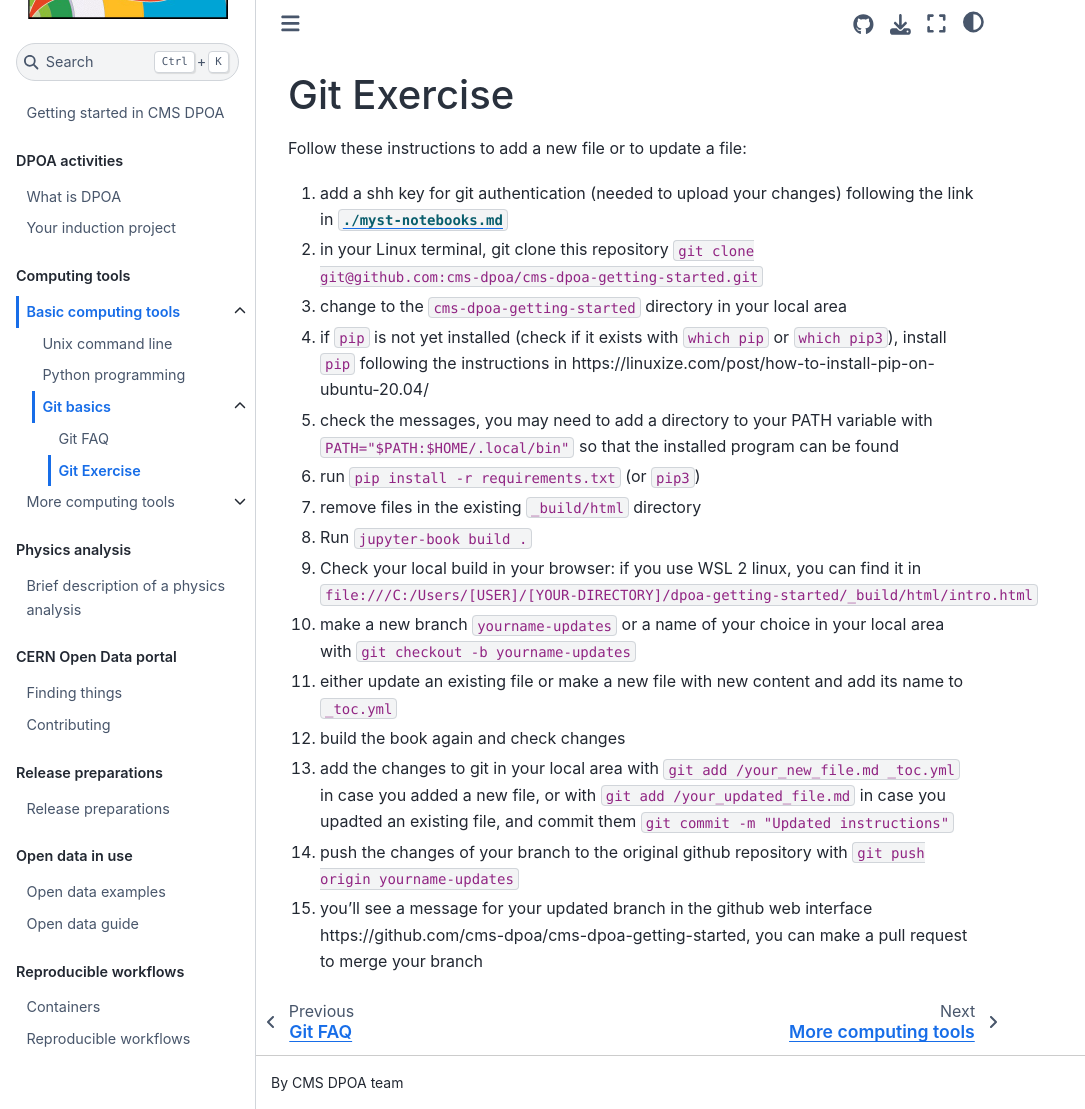
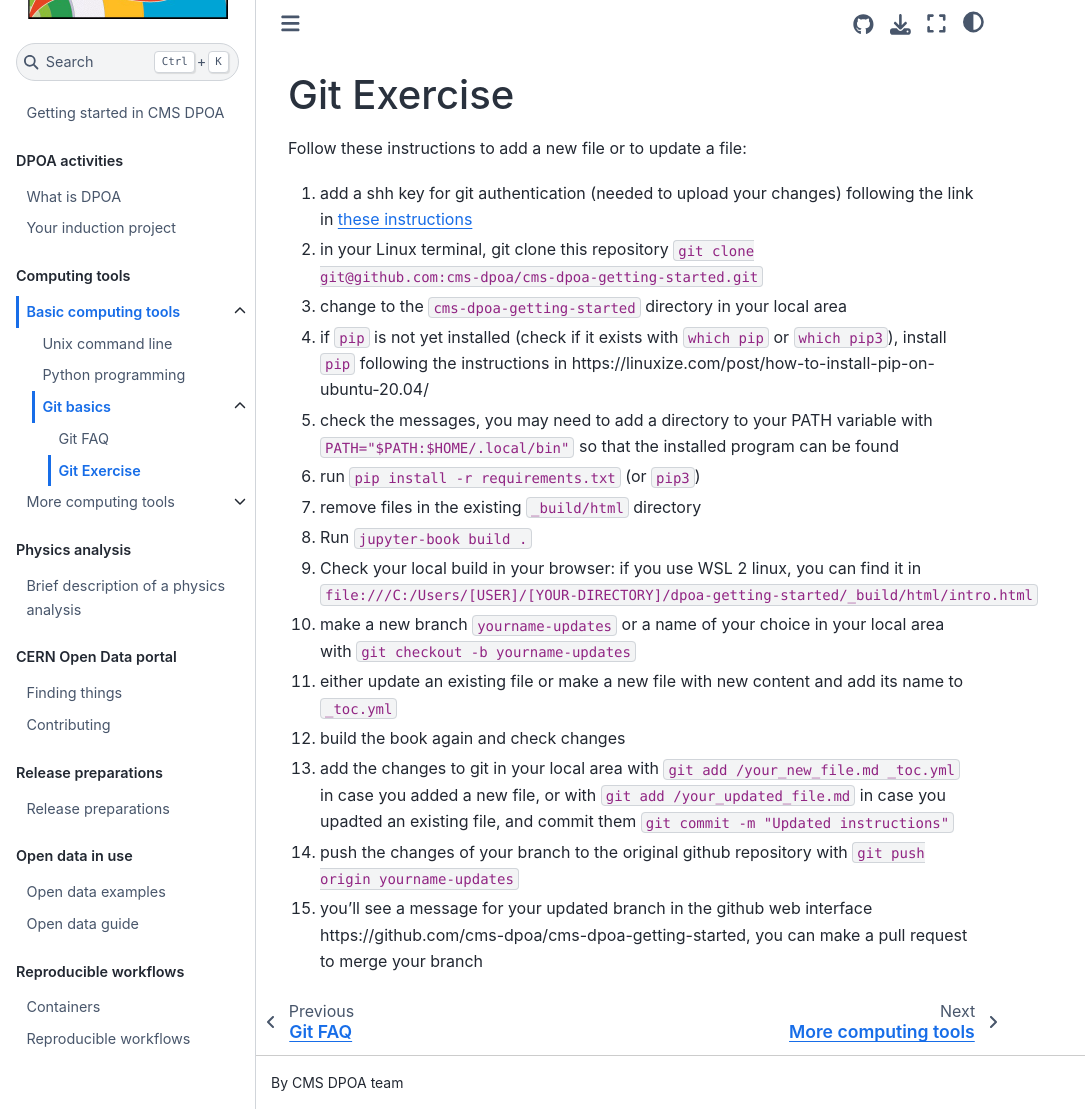
Before and after one commit to cms-dpoa/cms-dpoa-getting-started, a Jupyter Book: the page built from computing/basic/git-exercise.md, in a window 1280 px wide and 1109 px high. Shown: the whole window, without its empty margins (0-1085 px from the left). Built offline with Jupyter Book 1.0.4 settings and Sphinx 7.4.7 and the Sphinx Book theme 1.1.4, drawn with Linux system fonts in a browser that asks for light colours.

Commit message:
Update git-exercise.md

```diff
--- a/computing/basic/git-exercise.md
+++ b/computing/basic/git-exercise.md
@@ -1,7 +1,7 @@
 # Git Exercise
 
 Follow these instructions to add a new file or to update a file:
-1.  add a shh key for git authentication (needed to upload your changes) following the link in [](./myst-notebooks.md)
+1.  add a shh key for git authentication (needed to upload your changes) following the link in [these instructions](./computing/basic/git)
 2.  in your Linux terminal, git clone this repository `git clone git@github.com:cms-dpoa/cms-dpoa-getting-started.git`
 3. change to  the `cms-dpoa-getting-started` directory in your local area
 4. if  `pip` is not yet installed (check if it exists with `which pip` or `which pip3`), install `pip` following the instructions in https://linuxize.com/post/how-to-install-pip-on-ubuntu-20.04/
```
